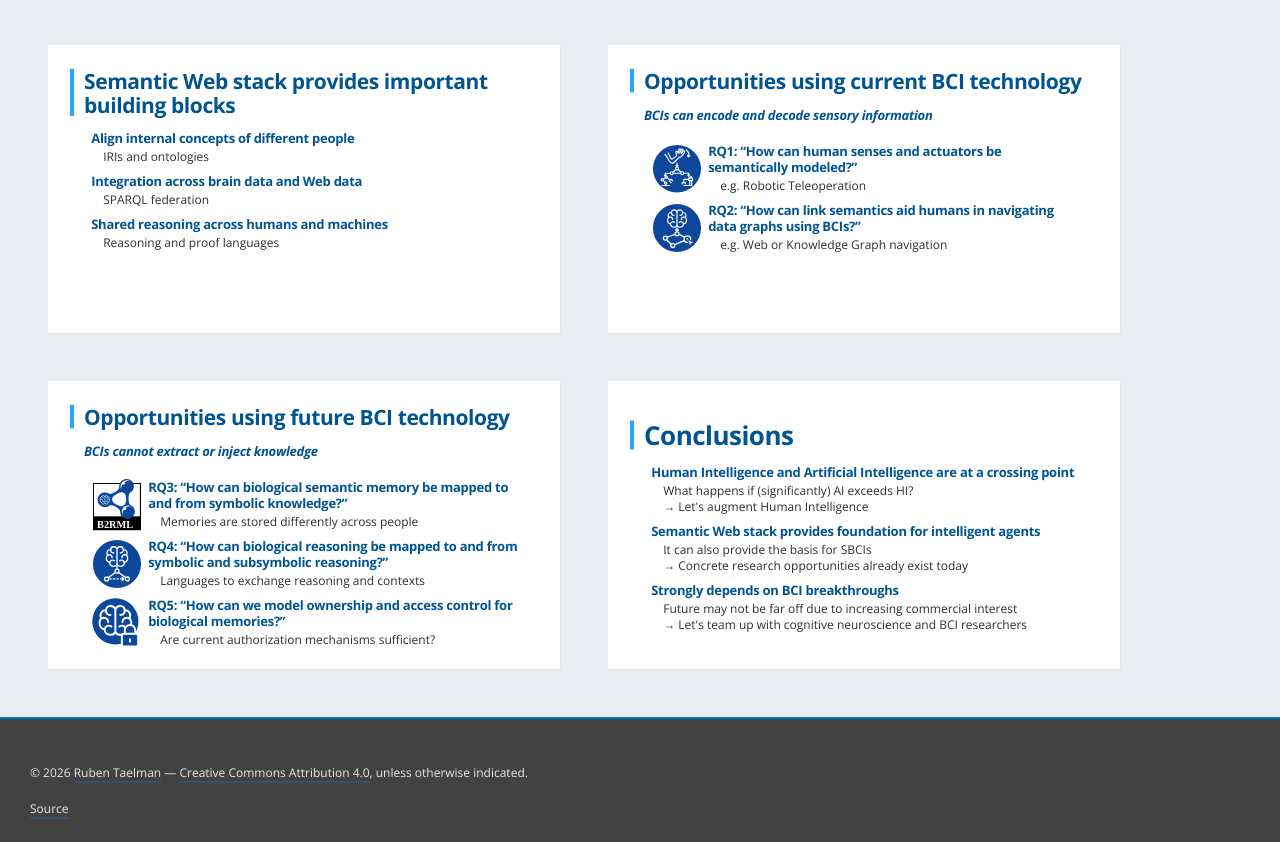
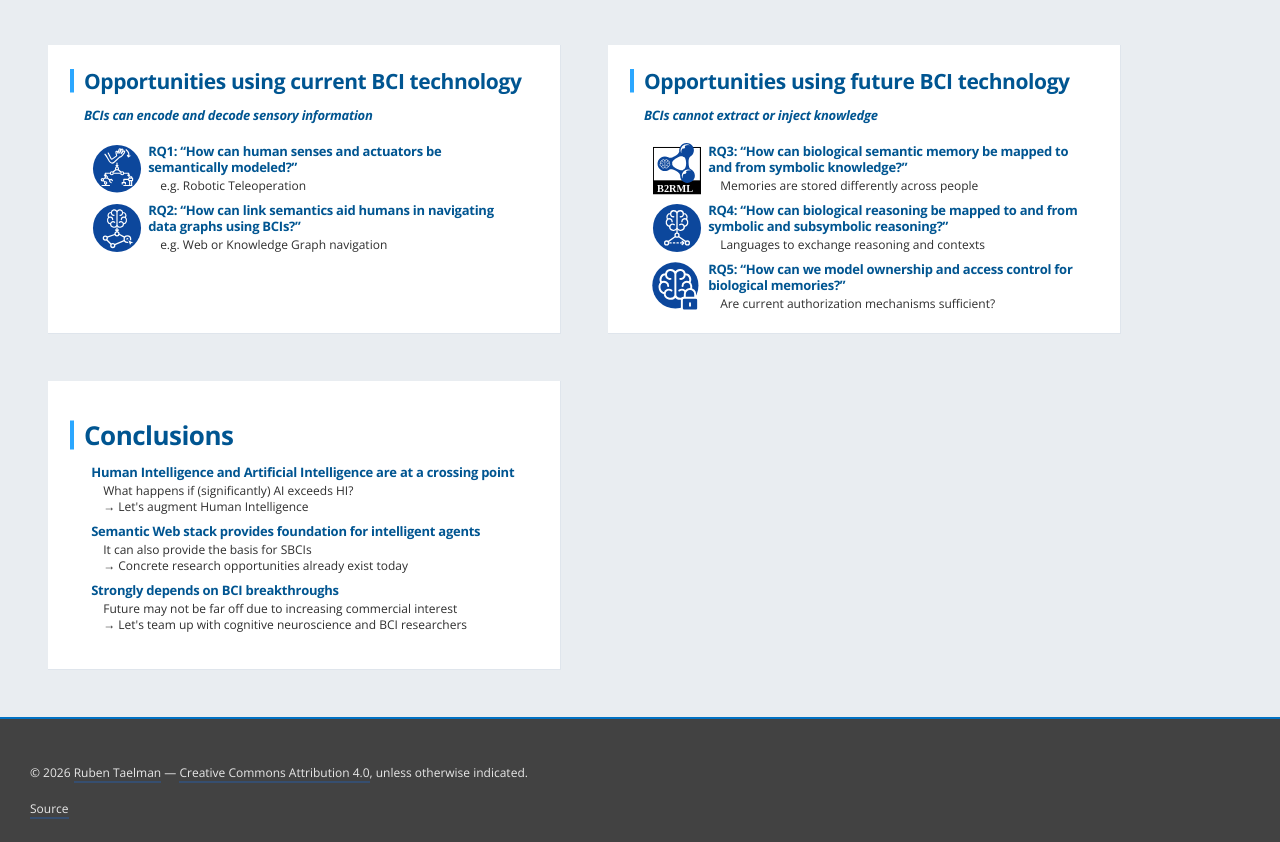
Before and after one commit to rubensworks/slides-2026-iswc-vision-symbiotickgs, a plain HTML site: page index.html in a window 1280 px wide. Shown: the part 1638-2480 px from the top of the page. Drawn offline with nearby package versions, Linux system fonts and the light colour scheme.

Commit message:
Deploying to gh-pages from  @ 0448d31e8c0066ef6748d4395be29c5054f7031a 🚀

```diff
--- a/index.html
+++ b/index.html
@@ -146,7 +146,7 @@
       <center><img src="img/symbiotic-kg.svg" style="width:55%" /></center>
     </section>
 
-    <section id="why-semantics" class="slide" inlist="" rel="schema:hasPart" resource="#why-semantics">
+    <!--<section id="why-semantics" class="slide" inlist="" rel="schema:hasPart" resource="#why-semantics">
       <h2 property="schema:name">Semantic Web stack provides important building blocks</h2>
       <ul>
           <li>
@@ -162,7 +162,7 @@
 			  <span class="indent">Reasoning and proof languages</span>
           </li>
       </ul>
-    </section>
+    </section>-->
 
     <section id="immediate-opportunities" class="slide" inlist="" rel="schema:hasPart" resource="#immediate-opportunities">
       <h2 property="schema:name">Opportunities using current BCI technology</h2>
```
